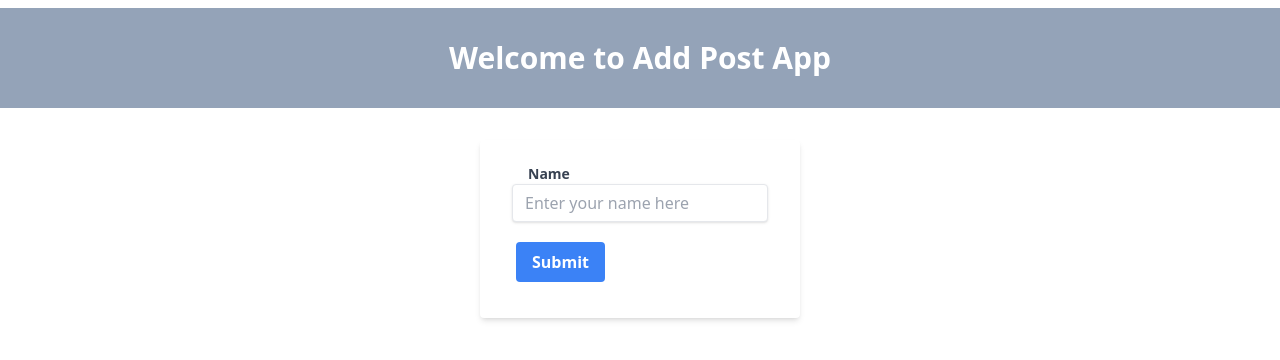
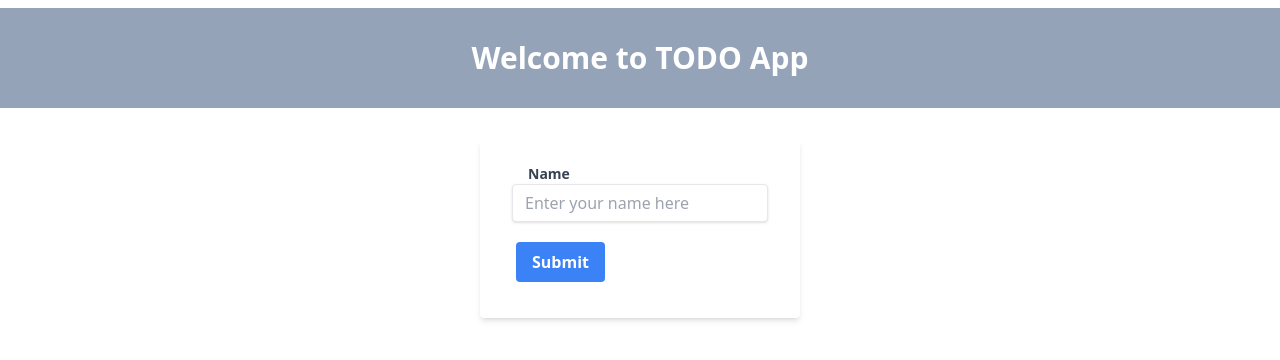
Before and after one commit to necmigunduz/todoWithRTK, a React (Create React App) app: page / in a window 1280 px wide. Shown: the top 360 px of the page. Built offline with nearby package versions, Linux system fonts and the light colour scheme.

Commit message:
Change welcome message

```diff
--- a/src/pages/name.js
+++ b/src/pages/name.js
@@ -14,7 +14,7 @@ const NameEntry = () => {
 
   return (
     <>
-      <h1 className='font-bold my-2 text-center bg-slate-400 text-white py-8 text-3xl'>Welcome to Add Post App</h1>
+      <h1 className='font-bold my-2 text-center bg-slate-400 text-white py-8 text-3xl'>Welcome to TODO App</h1>
       <NameForm
         label={"Name"}
         type={"text"}
```
